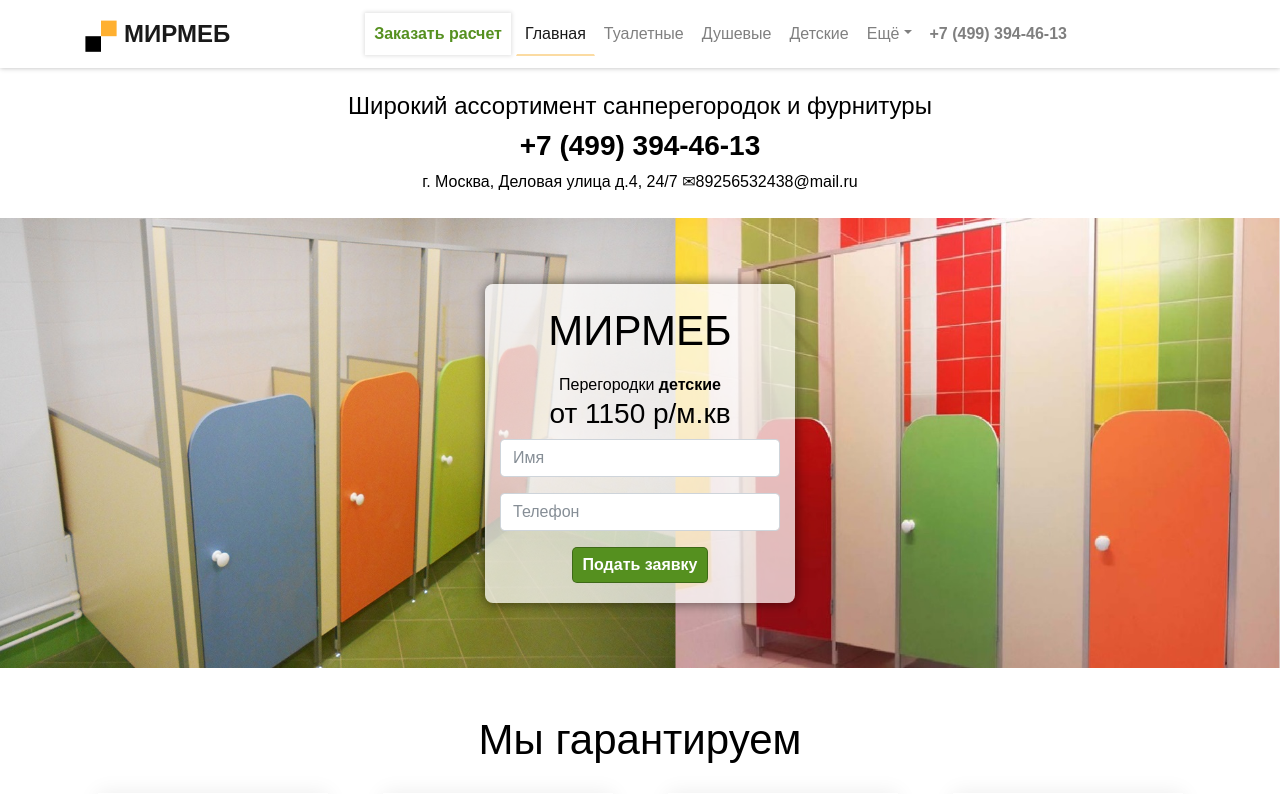
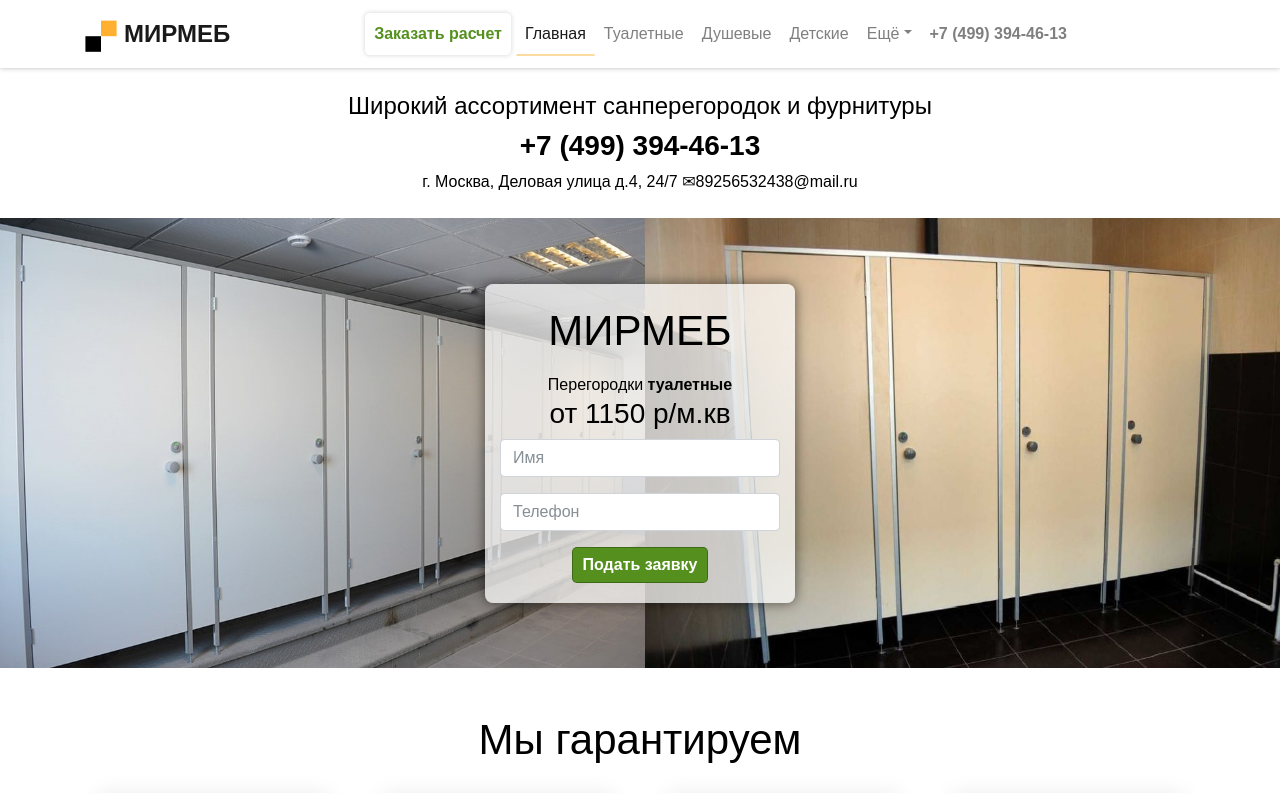
Before and after one commit to timyr-dyachenko/santeh-peregorodki.ru, a PHP site: page / in a window 1280 px wide. Shown: the top 794 px of the page. Run offline with PHP 8.4, Linux system fonts and the light colour scheme; some libraries are stand-ins or nearby versions.

Commit message:
fix по ценам

```diff
--- a/app/assets/css/style.sass
+++ b/app/assets/css/style.sass
@@ -75,8 +75,8 @@ section:first-of-type
 
 
 .partitions
-	// &-children
-		// background: url('../img/') no-repeat center/cover!important
+	&-children
+		background: url('../img/slider1.jpg') no-repeat center/cover!important
 	&-pissuarnie
 		background: url('../img/urinal2.jpg') no-repeat center/cover!important
 	&-restroom-premium
@@ -94,7 +94,7 @@ section:first-of-type
 	justify-content: center
 	align-items: center
 	display: flex
-	background: url('../img/slider1.jpg') no-repeat center/cover
+	background: url('../img/slider5.jpg') no-repeat center/cover
 	height: 450px
 	&__form
 		text-align: center
@@ -269,6 +269,7 @@ section
 		box-shadow: 0 0 4px 1px #0000001f
 		margin-right: 5px
 		text-align: center
+		border-radius: 5px
 .navbar-nav .active
 	.nav-link,
 	    color: rgba(0,0,0,0.9)
--- a/app/index.php
+++ b/app/index.php
@@ -70,7 +70,7 @@ $('.carousel').carousel({
 <section class="main-block">
     <div class="main-block__form">
       <h2>МИРМЕБ</h2>
-      <span>Перегородки <b>детские</b> </span>
+      <span>Перегородки <b>туалетные</b> </span>
       <h3>от 1150 р/м.кв</h3>
 		<form id="callback"  method="POST" >
 			<div class="form-group">
--- a/app/restroom.php
+++ b/app/restroom.php
@@ -59,7 +59,7 @@
     <div class="main-block__form">
       <h2>МИРМЕБ</h2>
       <span><b>Туалетные</b> перегородки</span>
-      <h3>от 1350 р/м.кв.</h3>
+      <h3>от 1150 р/м.кв.</h3>
       	<a href="order.php" class="btn">Подать заявку</a>
     </div>
 </section>
@@ -76,7 +76,7 @@
 				<p>1) "Стандарт". Универсальный вариант, прекрасно подойдёт для уборной комнаты любого общественного заведения. Оснащаются индикатором "занято".</p>
 				<p>2) "Детские". Прекрасно подойдут для любого дошкольного заведения, будь то детский сад, лагерь или центр детского развития. Отличаются удобством в эксплуатации и высоким уровнем безопасности, в качестве замков - магниты.</p>
 				<p>3) Для инвалидов. Производятся большими по размерам.</p>
-				<h4 class="text-center"><b>от 1350 р/м.кв.</b></h4>
+				<h4 class="text-center"><b>от 1150 р/м.кв.</b></h4>
 			</div>
 		</div>
 	</div>
```
Also changed, not shown: app/assets/css/style.css.
